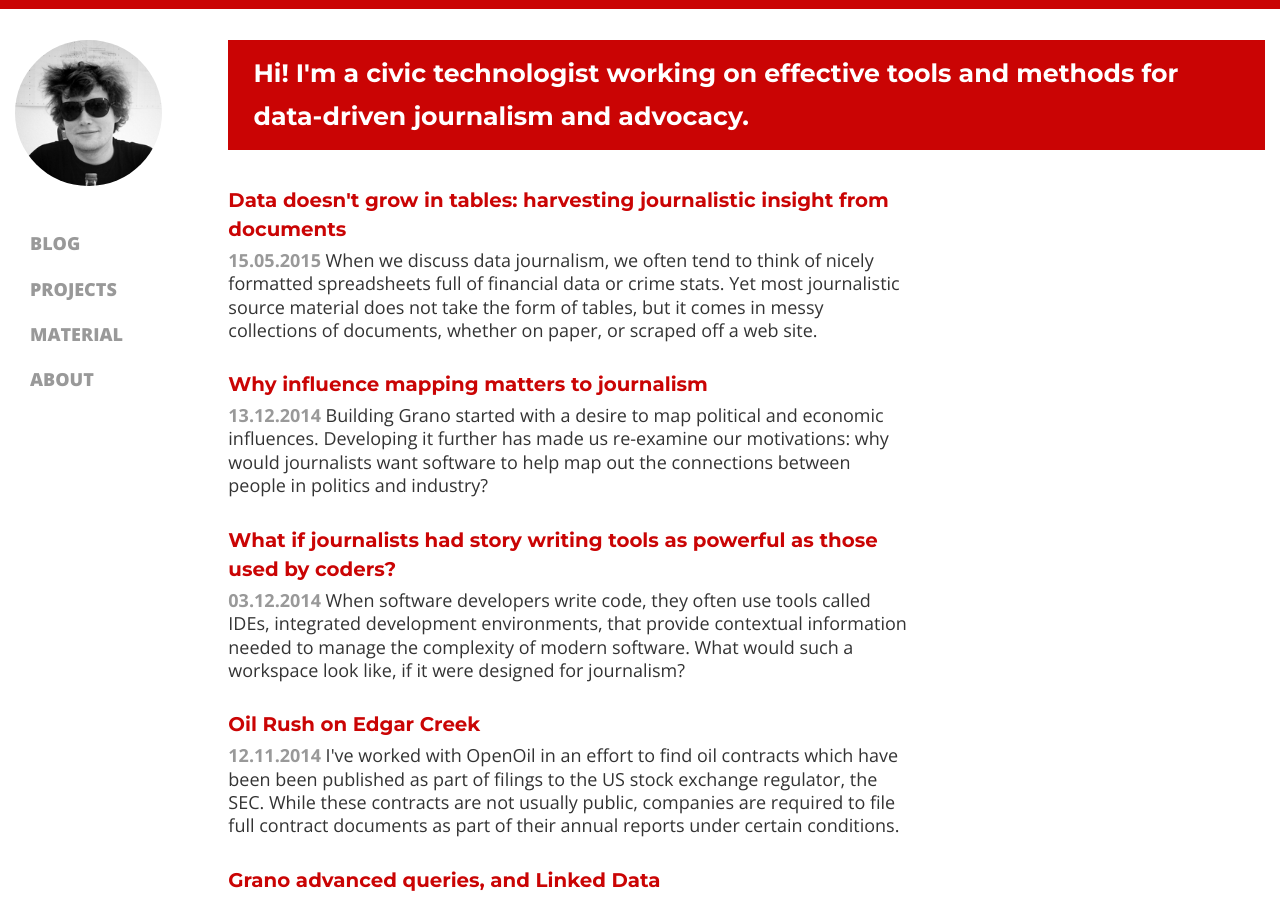
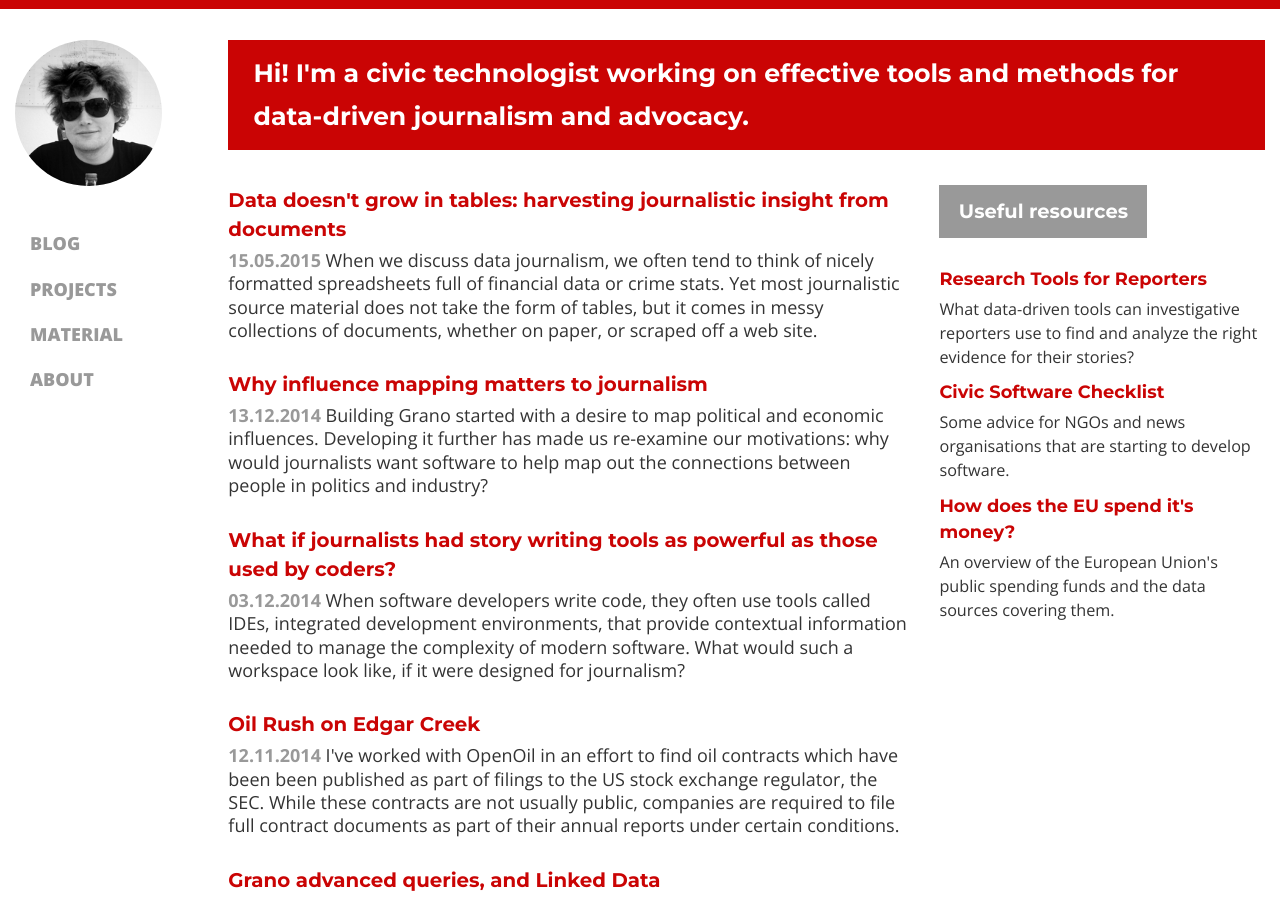
Before and after one commit to pudo/pudo.org, a Jekyll site: the page built from index.html, in a window 1280 px wide and 900 px high. Built offline with Jekyll 4.4.1, drawn with Linux system fonts in a browser that asks for light colours; nearby versions of some CDN libraries; Markdown is read by kramdown in place of the engine named in the settings; the list of posts is cut into pages by our own code.

Commit message:
Fix up a few resource pages.

```diff
--- a/index.html
+++ b/index.html
@@ -22,8 +22,41 @@ home: true
     <a href="/blog">See earlier posts &raquo;</a>
   </div>
 
-  <div class="col-md-4 hidden-sm hidden-xs">
-    <!--h2 class="sub-banner">Useful resources</h2-->
+  <div class="col-md-4 sidebar hidden-sm hidden-xs">
+    <h2 class="sub-banner">Useful resources</h2>
+
+    <h3>
+      <a href="/material/investigative-tools">
+        Research Tools for Reporters
+      </a>
+    </h3>
+    <p>
+      What data-driven tools can investigative reporters use
+      to find and analyze the right evidence for their
+      stories?
+    </p>
+
+    <h3>
+      <a href="/material/checklist">
+        Civic Software Checklist
+      </a>
+    </h3>
+    <p>
+      Some advice for NGOs and news organisations that are
+      starting to develop software.
+    </p>
+
+    <h3>
+      <a href="/material/eu-spending">
+        How does the EU spend it's money?
+      </a>
+    </h3>
+    <p>
+      An overview of the European Union's public spending
+      funds and the data sources covering them.
+    </p>
+
+
 
   </div>
 </div>
--- a/material/invtools/index.html
+++ b/material/investigative-tools/index.html
@@ -3,7 +3,6 @@ layout: page
 material: true
 title: Digital Research Tools for Investigative Reporters
 category: Working with journalists
-permalink: /projects/invtools/
 description:
   A collection of useful tools for investigative reporters, covering
   a variety of tasks related to the search, acquisition and refinement of
```
Also changed, not shown: material/eu-spending/index.md (added, +152 -0 lines).
